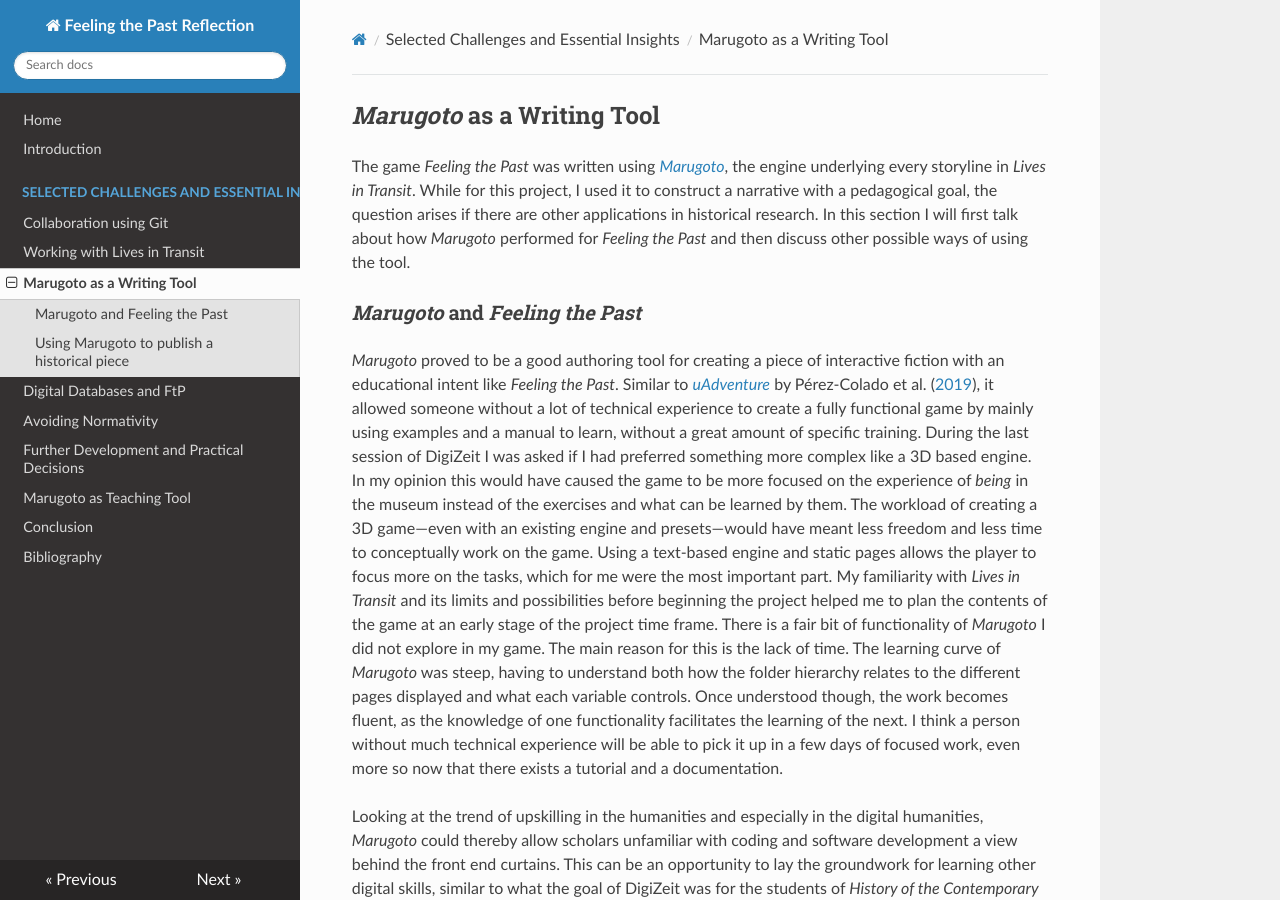
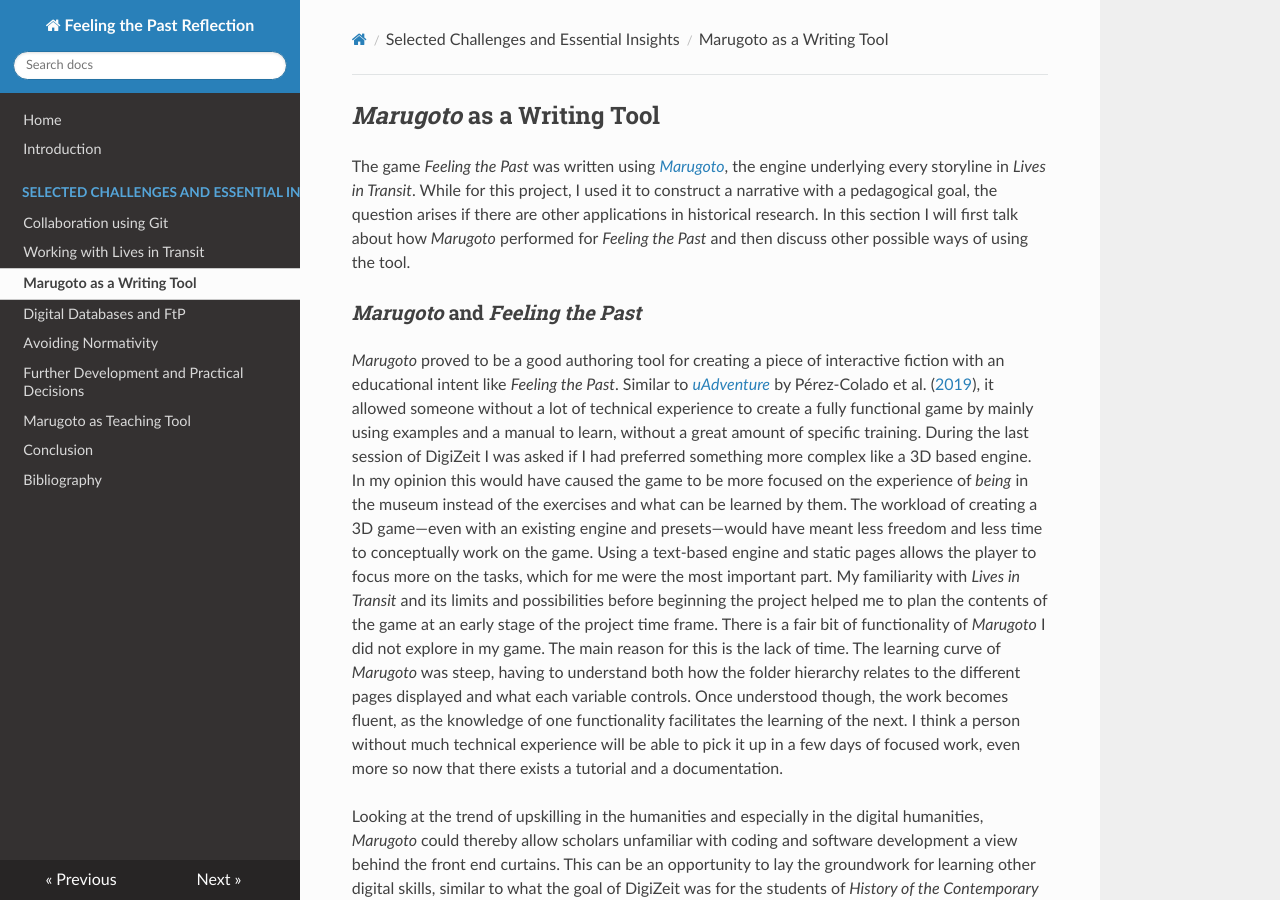
Before and after one commit to henokemp/university-work, an MkDocs documentation site: the page built from docs/marugoto.md, in a window 1280 px wide and 900 px high. Built offline with MkDocs 1.6.1, drawn with Linux system fonts in a browser that asks for light colours; nearby versions of some CDN libraries.

Commit message:
removed sidebar subsections

```diff
--- a/mkdocs.yml
+++ b/mkdocs.yml
@@ -16,4 +16,4 @@
   - Bibliography: bibliography.md
 markdown_extensions:
   - toc:
-      toc_depth: 4
+      toc_depth: 0
```
